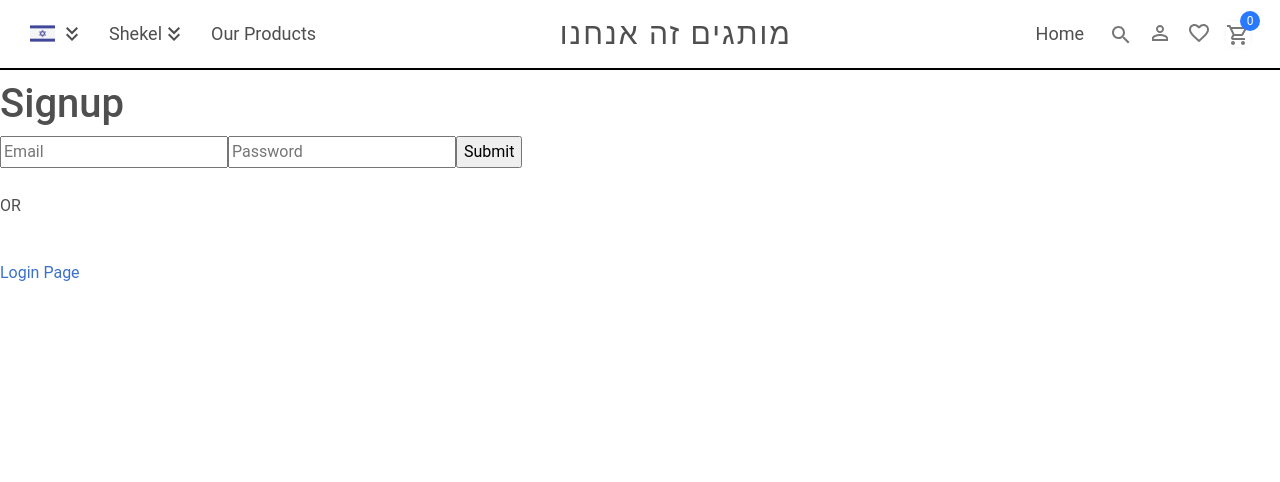
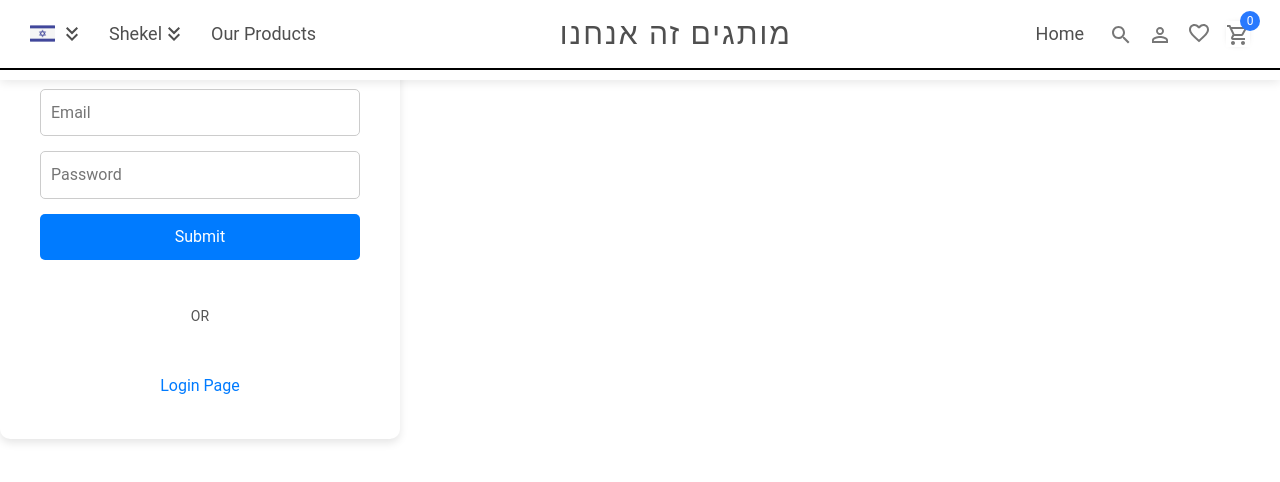
Before and after one commit to EyalChachmi/Shopping-Web-V2, a React (Vite) app in the folder client side/: page /signup in a window 1280 px wide. Shown: the top 482 px of the page. Built offline with nearby package versions, Linux system fonts and the light colour scheme.

Commit message:
Login and Sign up Logic Completed Css W.I.P

```diff
--- a/client side/src/components/Login/login.css
+++ b/client side/src/components/Login/login.css
@@ -0,0 +1,68 @@
+.login-container {
+    display: flex;
+    justify-content: center;
+    align-items: center;
+    height: calc(100vh - 80px); /* Full height minus navbar */
+    margin-top: 80px; /* Push down to avoid overlapping with the navbar */
+}
+
+.login {
+    background-color: #ffffff;
+    padding: 40px;
+    border-radius: 10px;
+    box-shadow: 0 4px 8px rgba(0, 0, 0, 0.1);
+    width: 100%;
+    max-width: 400px;
+    text-align: center;
+}
+
+h1 {
+    margin-bottom: 20px;
+    color: #333;
+    font-size: 24px;
+}
+
+form {
+    display: flex;
+    flex-direction: column;
+}
+
+input[type="email"],
+input[type="password"] {
+    padding: 10px;
+    margin-bottom: 15px;
+    border: 1px solid #ccc;
+    border-radius: 5px;
+    font-size: 16px;
+}
+
+input[type="submit"] {
+    padding: 10px;
+    background-color: #007BFF;
+    color: white;
+    border: none;
+    border-radius: 5px;
+    cursor: pointer;
+    font-size: 16px;
+    transition: background-color 0.3s ease;
+}
+
+input[type="submit"]:hover {
+    background-color: #0056b3;
+}
+
+p {
+    margin: 20px 0;
+    color: #555;
+    font-size: 14px;
+}
+
+a {
+    color: #007BFF;
+    text-decoration: none;
+    transition: color 0.3s ease;
+}
+
+a:hover {
+    color: #0056b3;
+}
--- a/client side/src/components/Login/login.jsx
+++ b/client side/src/components/Login/login.jsx
@@ -1,65 +1,58 @@
-import React, { useEffect, useState } from "react"
-import axios from "axios"
-import { useNavigate, Link } from "react-router-dom"
-
+import React, { useState } from "react";
+import axios from "axios";
+import { useNavigate, Link } from "react-router-dom";
+import "./login.css";
 
 function Login() {
+    const navigate = useNavigate();
+    const [email, setEmail] = useState('');
+    const [password, setPassword] = useState('');
+    const [loggedIn, setLoggedIn] = useState(!!localStorage.getItem("user"));
 
-    const history=useNavigate();
-
-    const [email,setEmail]=useState('')
-    const [password,setPassword]=useState('')
-
-    async function submit(e){
+    async function submit(e) {
         e.preventDefault();
 
-        try{
-
-            await axios.post("http://localhost:8000/",{
-                email,password
-            })
-            .then(res=>{
-                if(res.data=="exist"){
-                    history("/",{state:{id:email}})
+        try {
+            const res = await axios.post("http://localhost:8000/", { email, password });
+            if (res.data === "exist") {
+                localStorage.setItem("user", email);
+                setLoggedIn(true);
+                navigate("/", { state: { id: email } });
+            } else if (res.data === "notexist") {
+                alert("User has not signed up");
             }
-                else if(res.data=="notexist"){
-                    alert("User have not sign up")
+        } catch (e) {
+            alert("Wrong details");
+            console.log(e);
         }
-            })
-            .catch(e=>{
-                alert("wrong details")
-                console.log(e);
-            })
-
-        }
-        catch(e){
-            console.log(e);
-
     }
 
-    }
-
+    const handleLogout = () => {
+        localStorage.removeItem("user");
+        setLoggedIn(false);
+        navigate("/");
+    };
 
     return (
         <div className="login">
-
-            <h1>Login</h1>
-
+            <h1>{loggedIn ? 'Logout' : 'Login'}</h1>
+            {!loggedIn ? (
+                <>
                     <form action="POST">
-                <input type="email" onChange={(e) => { setEmail(e.target.value) }} placeholder="Email"  />
-                <input type="password" onChange={(e) => { setPassword(e.target.value) }} placeholder="Password"  />
+                        <input type="email" onChange={(e) => setEmail(e.target.value)} placeholder="Email" />
+                        <input type="password" onChange={(e) => setPassword(e.target.value)} placeholder="Password" />
                         <input type="submit" onClick={submit} />
-
                     </form>
-
                     <br />
                     <p>OR</p>
                     <br />
-
                     <Link to="/signup">Signup Page</Link>
-
+                </>
+            ) : (
+                <button onClick={handleLogout}>Logout</button>
+            )}
         </div>
-    )
+    );
 }
 
-export default Login
+export default Login;
--- a/client side/src/components/NavBar/navbar.css
+++ b/client side/src/components/NavBar/navbar.css
@@ -1,6 +1,12 @@
 .navbarlocal {
   height: 80px;
-
+  position: fixed;
+  top: 0;
+  left: 0;
+  width: 100%;
+  background-color: white;
+  z-index: 1000; /* Ensures it stays on top */
+  box-shadow: 0 2px 10px rgba(0, 0, 0, 0.1);
 
   .wrapper {
       padding: 10px 30px;
@@ -8,26 +14,32 @@
       align-items: center;
       justify-content: space-between;
       outline: 2px solid #000;
+  }
+
   .item {
       display: flex;
       align-items: center;
       font-size: 18px;
   }
+
   .flag_of_israel {
       width: 25px;
       height: 25px;
       object-fit: scale-down;
       margin-right: 5px;
   }
+
   .left {
       display: flex;
       align-items: center;
       gap: 25px;
   }
+
   .center {
       font-size: 30px;
       letter-spacing: 2px;
   }
+
   .right {
       display: flex;
       align-items: center;
@@ -42,8 +54,8 @@
           .cart {
               position: relative;
               right: 0px;
-            top:0px;
-            padding:0px;
+              top: 0px;
+              padding: 0px;
 
               span {
                   font-size: 12px;
@@ -63,4 +75,3 @@
       }
   }
 }
-  }
--- a/client side/src/components/NavBar/navbar.jsx
+++ b/client side/src/components/NavBar/navbar.jsx
@@ -1,32 +1,45 @@
-import React from 'react'
+import React, { useState, useEffect } from 'react';
 import KeyboardDoubleArrowDownIcon from '@mui/icons-material/KeyboardDoubleArrowDown';
 import SearchIcon from "@mui/icons-material/Search";
 import PersonOutlineOutlinedIcon from "@mui/icons-material/PersonOutlineOutlined";
 import FavoriteBorderOutlinedIcon from "@mui/icons-material/FavoriteBorderOutlined";
 import ShoppingCartOutlinedIcon from "@mui/icons-material/ShoppingCartOutlined";
-import "./navbar.css"
+import "./navbar.css";
 import { Link } from "react-router-dom";
-import img from "../../savedImages/israel.png"
-import { useState } from 'react';
+import img from "../../savedImages/israel.png";
 import Cart from '../Cart/cart';
-import {useSelector} from "react-redux";
-
-
-
+import { useSelector } from "react-redux";
 
 const Navbar = () => {
+  const [open, setOpen] = useState(false);
+  const [userEmail, setUserEmail] = useState(null);
+  const products = useSelector((state) => state.cart.products);
 
+  useEffect(() => {
+    // Function to fetch user email from localStorage
+    const fetchUserEmail = () => {
+      const email = localStorage.getItem("user");
+      setUserEmail(email);
+    };
 
-  const [open,setOpen]= useState(false)
-  const products = useSelector((state)=>state.cart.products);
+    // Fetch user email when the component mounts
+    fetchUserEmail();
 
+    // Poll for changes in localStorage every 500 milliseconds
+    const interval = setInterval(() => {
+      fetchUserEmail();
+    }, 500);
+
+    // Clean up the interval on component unmount
+    return () => clearInterval(interval);
+  }, []);
 
   return (
     <div className="navbarlocal">
       <div className="wrapper">
         <div className="left">
           <div className="item">
-            <img class="flag_of_israel"src={img} />
+            <img className="flag_of_israel" src={img} alt="Flag of Israel" />
             <KeyboardDoubleArrowDownIcon />
           </div>
           <div className="item">
@@ -34,31 +47,40 @@ const Navbar = () => {
             <KeyboardDoubleArrowDownIcon />
           </div>
           <div className="item">
-            <Link className ="link" to="/products/1">Our Products</Link>
+            <Link className="link" to="/products/1">Our Products</Link>
           </div>
         </div>
         <div className="center">
-          <Link className ="link" to="/">מותגים זה אנחנו</Link>
+          <Link className="link" to="/">מותגים זה אנחנו</Link>
         </div>
         <div className="right">
-          <div className="item">
-            <Link className ="link" to="/">Home</Link>
-          </div>
+          {userEmail ? (
+            <div className="item">
+              <span>Welcome, {userEmail}</span>
+            </div>
+          ) : (
+            <div className="item">
+              <Link className="link" to="/">Home</Link>
+            </div>
+          )}
           <div className="icons">
-            <Link className = "link" to= "/products/1">
-              <SearchIcon/>
+            <Link className="link" to="/products/1">
+              <SearchIcon />
             </Link>
-            <PersonOutlineOutlinedIcon/>
-            <FavoriteBorderOutlinedIcon/>
-            <span className='cart' onClick={()=>setOpen(!open)}>
-              <ShoppingCartOutlinedIcon/>
+            <Link className="link" to="/login">
+              <PersonOutlineOutlinedIcon />
+            </Link>
+            <FavoriteBorderOutlinedIcon />
+            <span className="cart" onClick={() => setOpen(!open)}>
+              <ShoppingCartOutlinedIcon />
               <span>{products.length}</span>
             </span>
           </div>
         </div>
       </div>
-      {open && <Cart/>}
+      {open && <Cart />}
     </div>
   );
 };
-export default Navbar
+
+export default Navbar;
--- a/client side/src/components/Signup/signup.jsx
+++ b/client side/src/components/Signup/signup.jsx
@@ -1,64 +1,67 @@
-import React, { useEffect, useState } from "react"
-import axios from "axios"
-import { useNavigate, Link } from "react-router-dom"
-
+import React, { useState } from "react";
+import axios from "axios";
+import { useNavigate, Link } from "react-router-dom";
 
 function Sign() {
-    const history=useNavigate();
+    const history = useNavigate();
+    const [email, setEmail] = useState('');
+    const [password, setPassword] = useState('');
+    const [isLoggedIn, setIsLoggedIn] = useState(false);
 
-    const [email,setEmail]=useState('')
-    const [password,setPassword]=useState('')
-
-    async function submit(e){
+    async function submit(e) {
         e.preventDefault();
 
-        try{
-
-            await axios.post("http://localhost:8000/signup",{
-                email,password
+        try {
+            await axios.post("http://localhost:8000/signup", {
+                email, password
             })
-            .then(res=>{
-                if(res.data=="exist"){
-                    alert("User already exists")
-                }
-                else if(res.data=="notexist"){
-                    history("/",{state:{id:email}})
+            .then(res => {
+                if (res.data === "exist") {
+                    alert("User already exists");
+                } else if (res.data === "signup successful") {
+                    localStorage.setItem("user", email); // Store user email in local storage
+                    setIsLoggedIn(true);
+                    history("/", { state: { id: email } });
                 }
             })
-            .catch(e=>{
-                alert("wrong details")
+            .catch(e => {
+                alert("Wrong details");
                 console.log(e);
-            })
-
+            });
+        } catch (e) {
+            console.log(e);
         }
-        catch(e){
-            console.log(e);
-
     }
 
+    function logout() {
+        localStorage.removeItem("user"); // Remove user from local storage
+        setIsLoggedIn(false);
+        history("/signup");
     }
-
 
     return (
         <div className="login">
-
+            {isLoggedIn ? (
+                <>
+                    <h1>Welcome, {email}</h1>
+                    <button onClick={logout}>Logout</button>
+                </>
+            ) : (
+                <>
                     <h1>Signup</h1>
-
                     <form action="POST">
-                <input type="email" onChange={(e) => { setEmail(e.target.value) }} placeholder="Email"  />
+                        <input type="email" onChange={(e) => { setEmail(e.target.value) }} placeholder="Email" />
                         <input type="password" onChange={(e) => { setPassword(e.target.value) }} placeholder="Password" />
                         <input type="submit" onClick={submit} />
-
                     </form>
-
                     <br />
                     <p>OR</p>
                     <br />
-
                     <Link to="/login">Login Page</Link>
-
+                </>
+            )}
         </div>
-    )
+    );
 }
 
 export default Sign;
```
Lines whose indentation alone changed are shown as unchanged.
